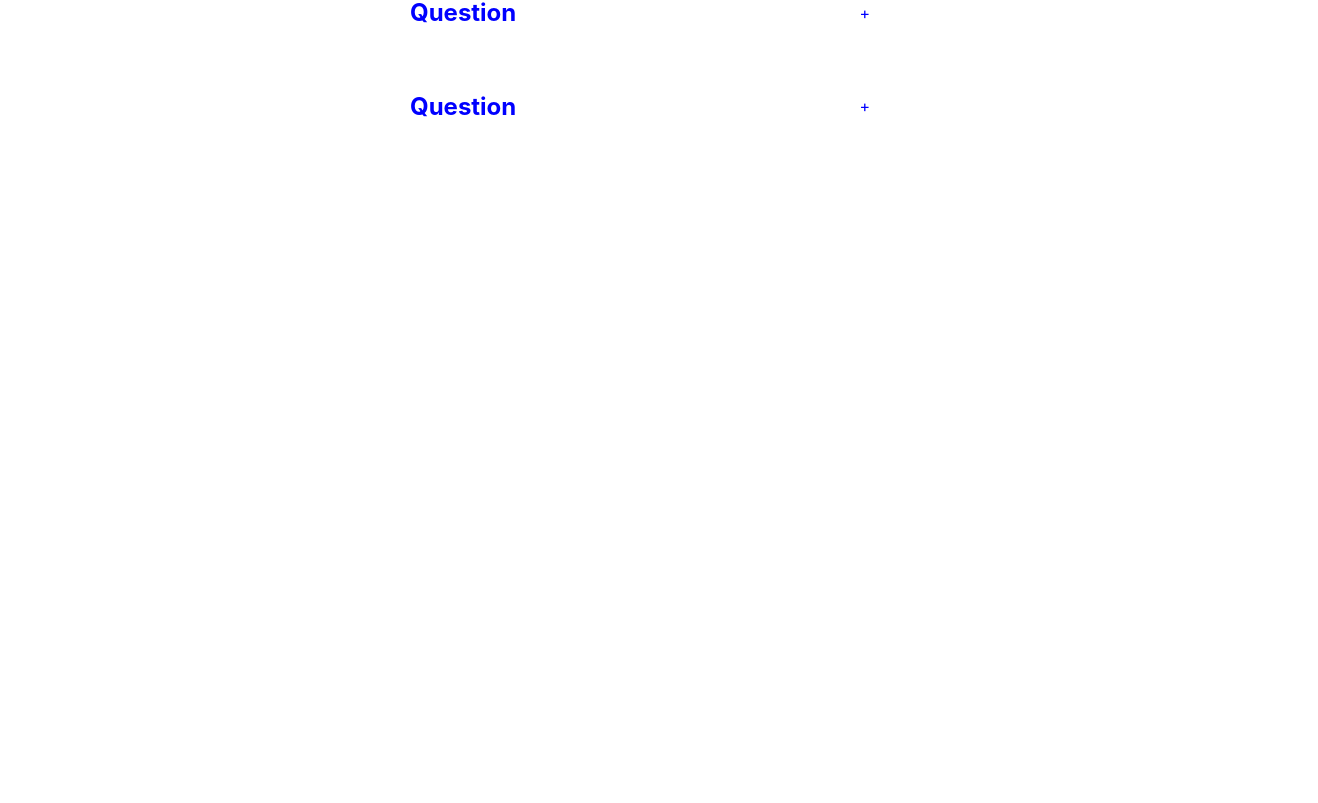
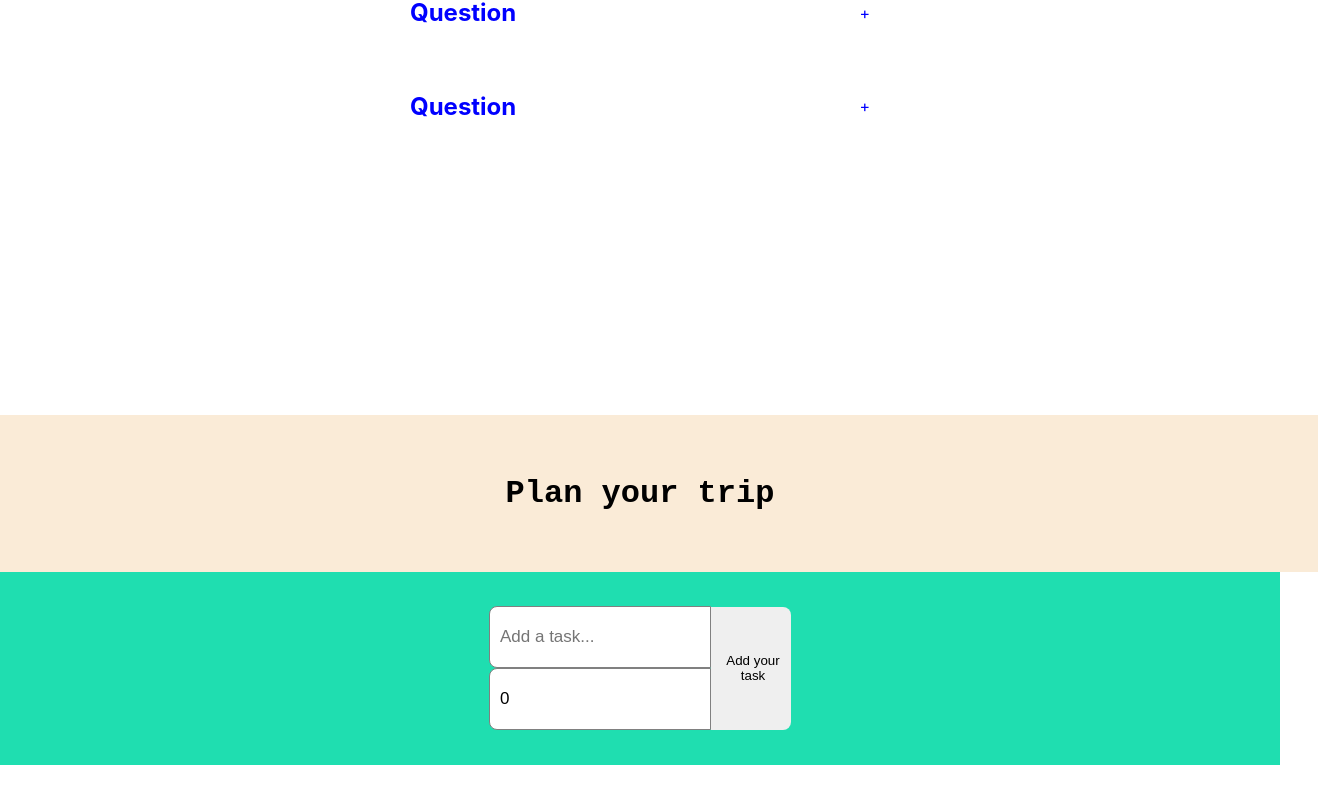
Before and after one commit to alexandravladu/ts-react-project, a React (Create React App) app: page / in a window 1280 px wide. Shown: the part 919-1722 px from the top of the page, 1318 px wide, since content can reach past the window. Before the commit the page ends 1334 px from the top, so only its background shows below. Built offline with nearby package versions, Linux system fonts and the light colour scheme.

Commit message:
added in the to do component and solved rendering issues

```diff
--- /dev/null
+++ b/src/Interfaces.ts
@@ -0,0 +1,4 @@
+export interface ITask {
+    taskName: string;
+    deadline: number;
+}
--- /dev/null
+++ b/src/components/toDo/Todo.css
@@ -0,0 +1,64 @@
+/* Created the css file for the to-do component, must be imported and exported into the App component  */
+
+.App {
+    display: flex;
+    align-items: center;
+    flex-direction: column;
+    width: 100vw;
+    height:100vh;
+    font-family: 'Courier New', Courier, monospace;
+  }
+
+  body {
+    margin: 0;
+    padding: 0;
+  }
+
+  .welcome {
+    background-color: antiquewhite;
+    width: 100%;
+    display: flex;
+    justify-content: center;
+    align-items: center;
+    padding: 3%;
+  }
+
+  .toDo {
+    flex: 30%;
+    background-color: #1fdeb0;
+    width: 100%;
+    display: flex;
+    justify-content: center;
+    align-items: center;
+  }
+
+  .toDo .inputContainer {
+    display: flex;
+    flex-direction: column;
+  }
+
+  .toDo input {
+    width: 200px;
+    height: 40px;
+    border:none;
+    border-bottom-left-radius: 8px;
+    border-top-left-radius: 8px;
+    padding: 10px;
+    font-size: 17px;
+    border: 1px solid grey;
+  }
+
+  .toDo button {
+    width: 80px;
+    height: 123px;
+    border:none;
+    border-bottom-right-radius: 8px;
+    border-top-right-radius: 8px;
+    padding-left: 10px;
+    cursor: pointer;
+  }
+
+  .todoList {
+    flex: 70%;
+    width: 100%;
+  }
--- /dev/null
+++ b/src/components/toDo/Todo.tsx
@@ -0,0 +1,64 @@
+import React, {FC, ChangeEvent, useState} from 'react';
+import '../../App.css'
+import TodoTask from './TodoTask';
+import './Todo.css'
+import { ITask } from '../../Interfaces';
+
+const Todo:FC = () => {
+
+
+        const [task, setTask] = useState <string> ("")
+        const [deadline, setDeadline] = useState <number> (0)
+        const [todoList, setTodoList] = useState<ITask[]>([])
+
+        const handleChange = (event:ChangeEvent <HTMLInputElement>): void => {
+          if (event.target.name === "task"){
+          setTask(event.target.value)
+        } else {
+          setDeadline(Number(event.target.value))
+        }
+      }
+      const addTask = (): void => {
+        const newTask = {
+        taskName: task,
+        deadline: deadline
+      }
+       setTodoList([...todoList, newTask]);
+       setTask("");
+       setDeadline(0);
+
+      };
+
+      const completeTask = (taskNameToDelete: string): void => {
+        setTodoList(todoList.filter((task) => {
+          return task.taskName !== taskNameToDelete
+        }))
+      }
+        return (
+          <div className="App">
+            <div className="welcome">
+            <h1> Plan your trip </h1>
+            </div>
+          <div className='toDo'>
+
+        <div className='inputContainer'>
+
+          <input type="text"  placeholder='Add a task...' name="task" value={task} onChange={handleChange} />
+          <input type="number"  placeholder='Deadline (in Days)' name="deadline" value={deadline} onChange={handleChange} />
+          </div>
+          <button onClick={addTask}> Add your task</button>
+      </div>
+          <div className='todoList'>
+            {todoList.map((task: ITask, key: number) => {
+              return <TodoTask key={key} task={task} completeTask={completeTask}/>
+            })}
+          </div>
+          </div>
+        );
+      }
+
+
+
+
+
+export default Todo;
--- /dev/null
+++ b/src/components/toDo/TodoTask.tsx
@@ -0,0 +1,22 @@
+import React from 'react'
+import { ITask } from '../../Interfaces'
+
+
+interface Props {
+    task: ITask;
+    completeTask(taskNameToDelete: string): void;
+}
+
+const TodoTask = ({ task, completeTask }: Props) => {
+  return (
+    <div className='task'>
+        <div className='content'>
+            <span> {task.taskName}</span>
+            <span> {task.deadline} </span>
+        </div>
+    <button onClick={() => {completeTask(task.taskName)}}> X </button>
+    </div>
+  )
+}
+
+export default TodoTask;
--- a/src/pages/home/Home.tsx
+++ b/src/pages/home/Home.tsx
@@ -1,5 +1,6 @@
 import Accordion from '../../components/accordion/Accordion';
 import Hero from '../../components/hero/Hero';
+import Todo from '../../components/toDo/Todo';
 
 const Home = () => {
 
@@ -7,6 +8,7 @@ const Home = () => {
     <div>
         <Hero title='Welcome' />
         <Accordion />
+        <Todo />
     </div>
 
 
```
